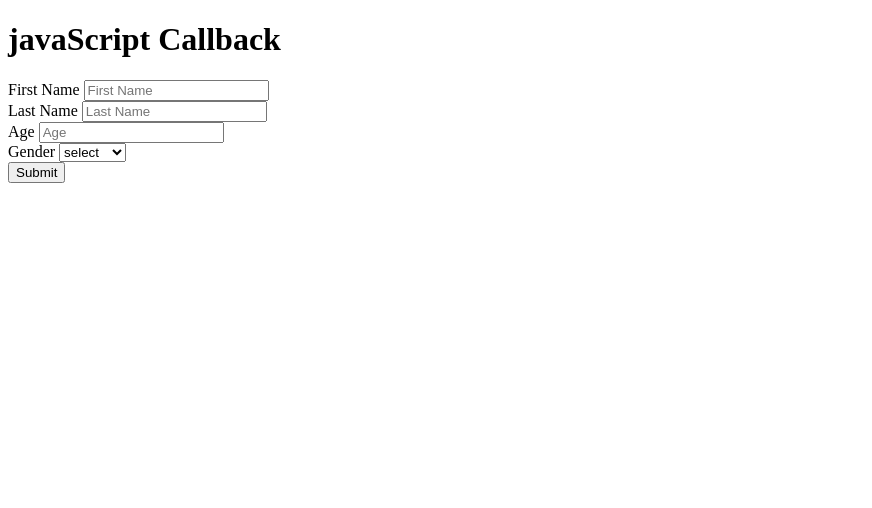
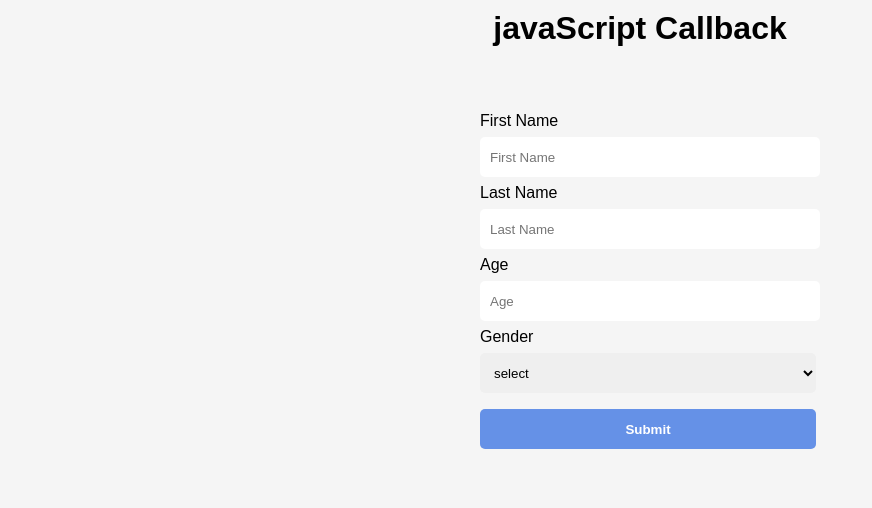
Before and after one commit to Tokonih/javaScript-callback-function, a plain HTML site: page index.html in a window 1280 px wide. Shown: the whole page, without its empty margins (0-872 px from the left). Drawn offline with Linux system fonts and the light colour scheme.

Commit message:
i did the css styling

```diff
--- a/index.css
+++ b/index.css
@@ -1,3 +1,81 @@
+*{
+    padding: 0;
+    margin: 0;
+}
+
+body{
+    background-color: whitesmoke ;
+    font-family: sans-serif;
+}
+
+h1{
+    text-align: center;
+    padding: 10px;
+}
+
+.sec1{
+    min-height: 400px;
+    width: 50%;
+    margin: auto;
+    /* border: 1px solid; */
+    /* padding: 20px; */
+    margin-bottom: 3rem;
+    margin-top: 3rem;
+    display: block;
+    align-items: center;
+    justify-content: center;
+    /* background-color: aliceblue; */
+}
+
+form{
+
+     min-height: 400px;
+    width: 50%;
+    margin: auto;
+    line-height: 2rem ;
+    display: block;
+    justify-content: center;
+
+}
+
+
+form input{
+    display: block;
+    width: 100%;
+    height: 20px;
+    padding: 10px;
+    border: none;
+    border-radius: 5px;
+}
+
+span{
+    color: red;
+}
+
+form select{
+    display: block;
+    width: 105%;
+    height: 40px;
+    padding: 10px;
+    border: none;
+    border-radius: 5px;
+}
+
+button{
+    /* padding: 10px 100px; */
+    width: 105%;
+    height: 40px;
+    padding: 10px;
+    background-color: #6591e7;
+    color: white;
+    border: none;
+    border-radius: 5px;
+    text-align: center;
+    margin-top: 1rem;
+    font-weight: 700;
+
+}
+
 .details{
     height: 200px;
     width: 90%;
@@ -8,7 +86,7 @@
 }
 
 .details-{
-    background-color: whitesmoke;
+    background-color: white;
     padding: 10px;
 
 }
--- a/index.html
+++ b/index.html
@@ -12,6 +12,8 @@
 <body>
     <h1>javaScript Callback</h1>
 
+
+    <section class="sec1">
         <form action="">
             <div>
                 <label for="">First Name</label>
@@ -41,10 +43,11 @@
                 <!-- <input type="text" name="" class="info" id="gender" placeholder="Gender"> -->
                 <span></span>
             </div>
+            <button id="btn">Submit</button>
         </form>
 
-    <button id="btn">Submit</button>
 
+    </section>
 
     <section>
         <div class="details" id="details">
--- a/index.js
+++ b/index.js
@@ -57,6 +57,7 @@ function validation(callback) {
     callback(dataArr)
 }
 
-document.getElementById('btn').onclick = () => {
+document.getElementById('btn').onclick = (e) => {
+    e.preventDefault()
     validation(userData)
 }
```
Lines whose indentation alone changed are shown as unchanged.
